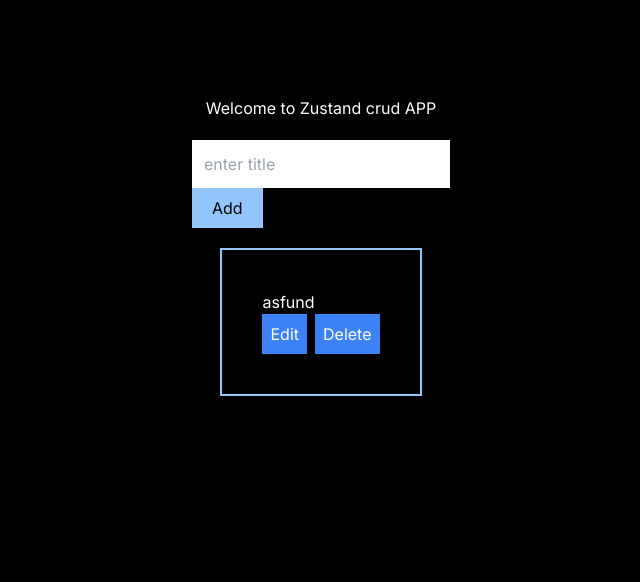
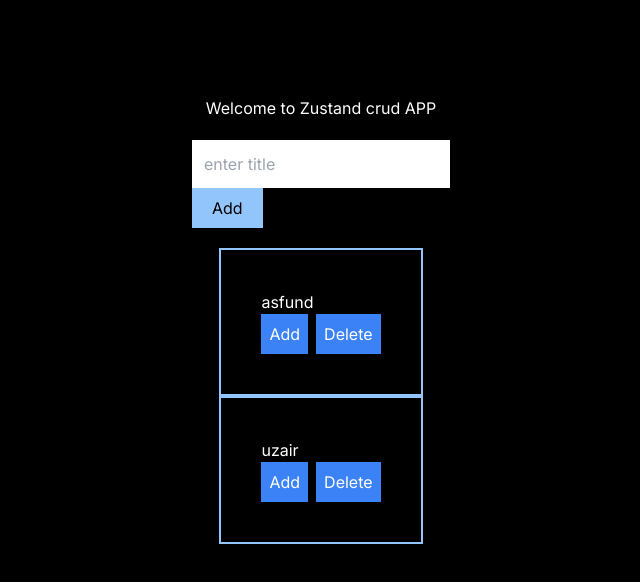
Before and after one commit to asfundmirza/zustand-crudApp, a Next.js app: page / in a window 1280 px wide. Shown: the top 582 px of the page, without its empty margins (319-959 px from the left). Built offline with nearby package versions, Linux system fonts and the light colour scheme.

Commit message:
initialize zustand

```diff
--- a/src/app/page.js
+++ b/src/app/page.js
@@ -1,6 +1,8 @@
-import Image from "next/image";
+"use client";
+import { setTitles } from "@/titles/store";
 
 export default function Home() {
+  const { titles, bears } = setTitles();
   return (
     <main className="flex min-h-screen flex-col items-center gap-5  p-24">
       <h1 className=" text-white">Welcome to Zustand crud APP</h1>
@@ -15,17 +17,19 @@
         </button>
       </form>
       <div className="flex flex-col w-[500px]  items-center justify-center">
+        {titles?.map((title) => (
           <div className=" p-10 text-white  border-solid border-2 border-blue-300 ">
-          <h2>asfund</h2>
+            <h2>{title?.title}</h2>
             <div className="flex gap-2">
               <button className="flex items-center text-center p-2  bg-blue-500">
-              Edit
+                Add
               </button>
               <button className="flex items-center text-center p-2  bg-blue-500">
                 Delete
               </button>
             </div>
           </div>
+        ))}
       </div>
     </main>
   );
--- /dev/null
+++ b/src/titles/store.js
@@ -0,0 +1,16 @@
+import { create } from "zustand";
+
+export const setTitles = create((set) => ({
+  //   return {
+  titles: [
+    {
+      id: 1,
+      title: "asfund",
+    },
+    {
+      id: 2,
+      title: "uzair",
+    },
+  ],
+  //   };
+}));
```
Also changed, not shown: package.json (+5 -4 lines), 1 other file (tests, documents, lock files or other folders). Lines whose indentation alone changed are shown as unchanged.
